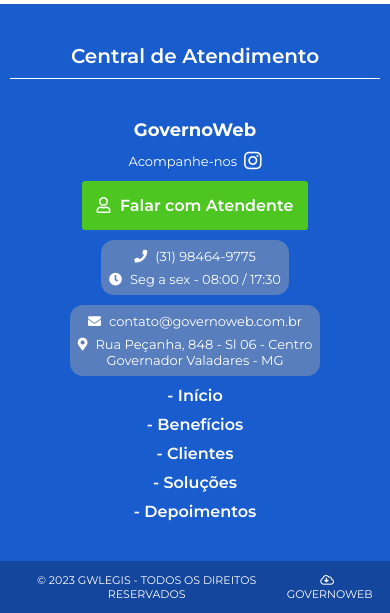
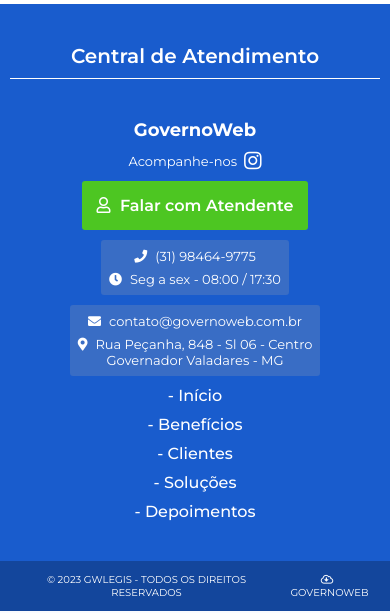
Before and after one commit to leandroricke100/governo-web, a PHP site: page / in a window 390 px wide. Shown: the part 4553-5166 px from the top of the page. Run offline with PHP 8.4, Linux system fonts and the light colour scheme.

Commit message:
trocando cor de horario em footer

```diff
--- a/style.css
+++ b/style.css
@@ -805,6 +805,11 @@
   color: #fff;
 }
 
+#btn-atendente:hover {
+  background-color: #f89b11;
+  transition: .2s ease;
+}
+
 .menu-footer {
   display: flex;
   flex-direction: column;
@@ -841,6 +846,11 @@
 
 .title-atendimento p {
   margin-left: 100px;
+}
+
+.menu-footer a:hover {
+  font-weight: bold;
+  transition: .2s ease;
 }
 
 
@@ -1003,16 +1013,16 @@
 
   .horario {
     align-items: center;
-    background: rgb(168 168 168 / 44%);
     padding: 8px;
-    border-radius: 13px;
+    border-radius: 3px;
+    background: rgb(168 168 168 / 22%);
   }
 
   .endereco {
     align-items: center;
-    background: rgb(168 168 168 / 44%);
+    background: rgb(168 168 168 / 22%);
     padding: 8px;
-    border-radius: 13px;
+    border-radius: 3px;
   }
 
   .container-sistemas h1 {
@@ -1035,7 +1045,7 @@
 
   .direitos {
     text-align: center;
-    font-size: 11px;
+    font-size: 10px;
   }
 
   #hero .conteudo {
@@ -1152,8 +1162,7 @@
 
   .menu-footer {
     align-items: center;
-
-    font-weight: 600;
+    font-weight: 500;
   }
 
   .rua {
```
